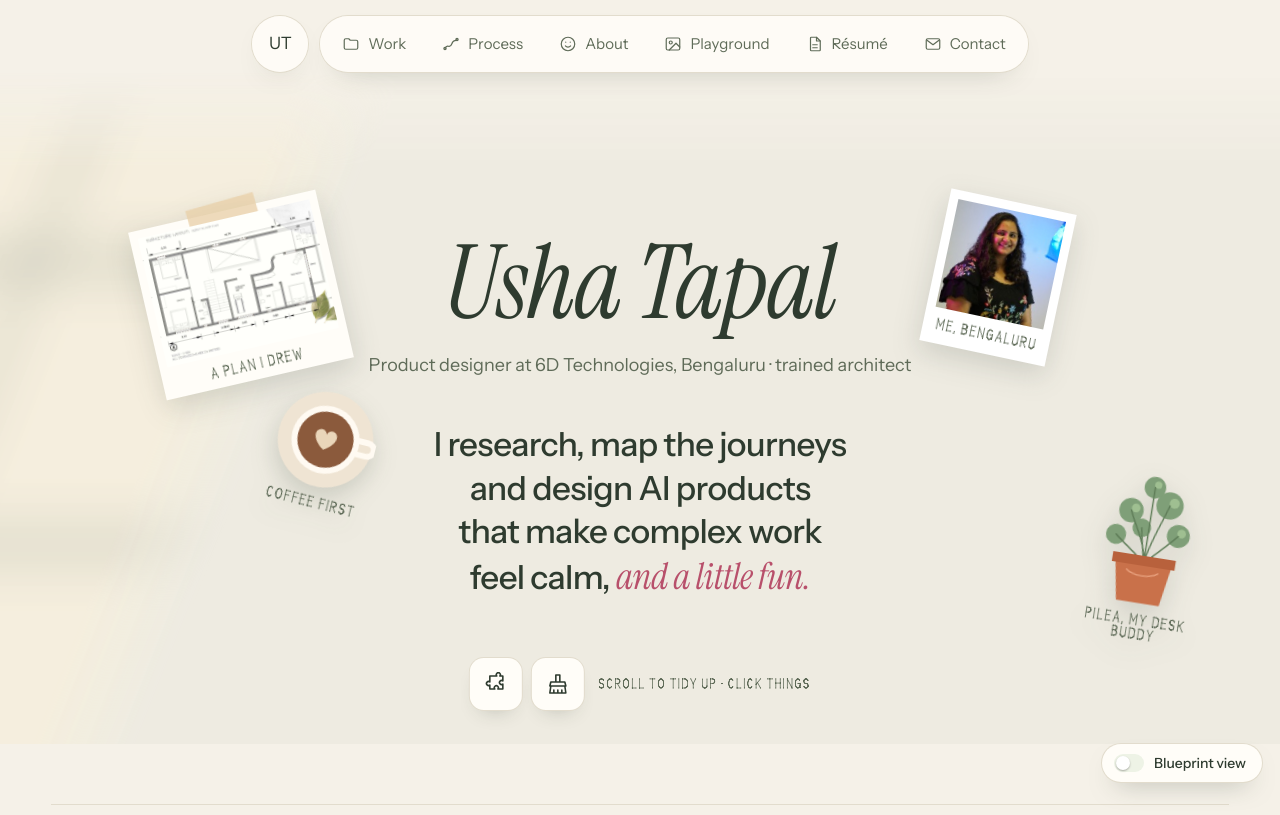
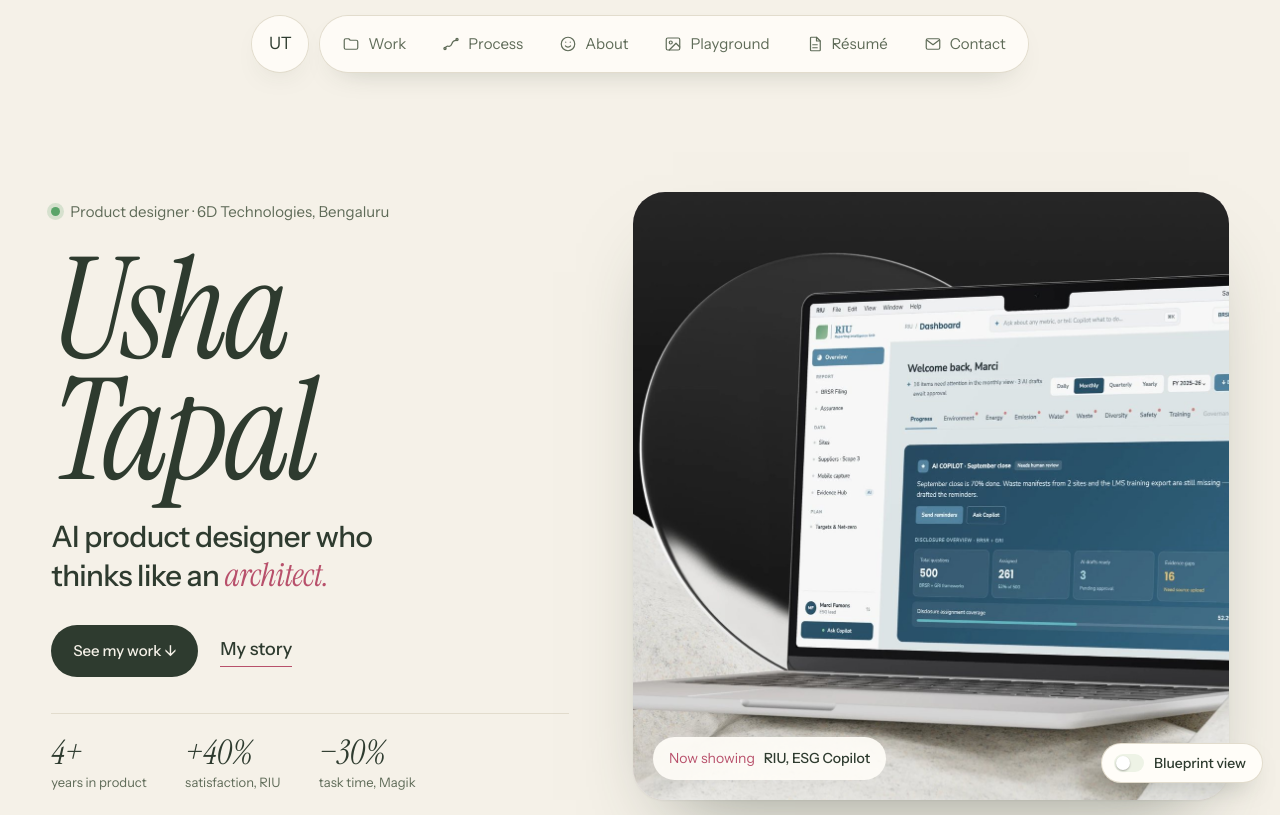
Before and after one commit to UshaTapal-L/UshaTapal-L.github.io, a plain HTML site: page v5.html in a window 1280 px wide. Shown: the top 815 px of the page. Drawn offline with Linux system fonts and the light colour scheme.

Commit message:
Version 5: new hero with big type and one strong visual
Co-Authored-By: Claude Opus 5.5 <noreply@anthropic.com>
Claude-Session: https://claude.ai/code/session_01GUymvVu59LT6427H12zdcx

```diff
--- a/assets/css/v5-build.css
+++ b/assets/css/v5-build.css
@@ -54,3 +54,4 @@
 .bp-hint, .bp-title, .bp-dim { opacity: clamp(0, calc((var(--left, 1) - .9) * 10), 1); transition: opacity .2s; }
 .bp-title { bottom: 28px; right: max(150px, calc(50vw - 560px)); }
 @media (max-width: 700px) { .bp-hint { bottom: 40px; font-size: 15px; } }
+.bp-pct { right: auto; left: max(var(--gut), calc(50vw - 600px)); }
--- /dev/null
+++ b/assets/css/v5-hero.css
@@ -0,0 +1,39 @@
+/* Version 5 hero: big type and one strong visual */
+.h5 { position: relative; min-height: min(92vh, 860px); display: grid; grid-template-columns: minmax(0, 1fr) minmax(0, 1.15fr); gap: clamp(32px, 5vw, 80px); align-items: center;
+  max-width: 1320px; margin: 0 auto; padding: 120px var(--gut) 70px; }
+.h5-text { display: grid; gap: 26px; align-content: center; }
+.h5-eyebrow { display: flex; align-items: center; gap: 10px; font-size: 15px; color: var(--mute); }
+.h5-dot { width: 9px; height: 9px; border-radius: 50%; background: #5aa469; box-shadow: 0 0 0 4px rgba(90,164,105,.2); }
+.h5-name { font: italic 400 clamp(84px, 11vw, 176px)/.86 var(--serif); letter-spacing: -.03em; color: var(--ink); }
+.h5-line { font: 500 clamp(24px, 2.3vw, 32px)/1.25 var(--sans); letter-spacing: -.02em; max-width: 18ch; text-wrap: balance; }
+.h5-line em { color: var(--rose); font-size: 1.1em; }
+.h5-cta { display: flex; flex-wrap: wrap; align-items: center; gap: 22px; margin-top: 4px; }
+.h5-link { font-weight: 500; text-decoration: none; border-bottom: 1.5px solid var(--rose); padding-bottom: 2px; }
+.h5-link:hover { color: var(--rose); }
+.h5-facts { list-style: none; padding: 22px 0 0; margin: 10px 0 0; display: flex; gap: clamp(22px, 3vw, 44px); border-top: 1px solid var(--line); }
+.h5-facts b { display: block; font: italic 400 34px/1 var(--serif); color: var(--ink); }
+.h5-facts span { font-size: 14px; color: var(--mute); }
+.h5-vis { margin: 0; position: relative; border-radius: 32px; overflow: hidden; background: #f3e4e8; aspect-ratio: 1 / 1.02;
+  box-shadow: 0 1px 2px rgba(46,59,47,.06), 0 40px 80px -40px rgba(46,59,47,.5); }
+.h5-vis img { width: 100%; height: 100%; object-fit: cover; object-position: 50% 40%; transform: scale(1.04); transition: transform 1.4s cubic-bezier(.22,1,.36,1); }
+.h5-vis:hover img { transform: scale(1.08); }
+.h5-vis figcaption { position: absolute; left: 20px; bottom: 20px; padding: 10px 16px; border-radius: 99px; background: rgba(255,253,248,.92); font-size: 14px; font-weight: 500; }
+.h5-vis figcaption span { color: var(--rose); margin-right: 6px; font-weight: 400; }
+@media (prefers-reduced-motion: no-preference) {
+  .js .h5-text > * { animation: h5-up .9s cubic-bezier(.22,1,.36,1) both; }
+  .js .h5-text > :nth-child(2) { animation-delay: .08s; } .js .h5-text > :nth-child(3) { animation-delay: .18s; } .js .h5-text > :nth-child(4) { animation-delay: .28s; } .js .h5-text > :nth-child(5) { animation-delay: .38s; }
+  .js .h5-vis { animation: h5-vis 1.2s cubic-bezier(.22,1,.36,1) .15s both; }
+}
+@keyframes h5-up { from { opacity: 0; transform: translateY(24px); } }
+@keyframes h5-vis { from { opacity: 0; transform: translateY(30px) scale(.97); } }
+@media (max-width: 900px) {
+  .h5 { grid-template-columns: 1fr; min-height: 0; padding-top: 100px; gap: 40px; }
+  .h5-vis { aspect-ratio: 4 / 3; }
+  .h5-facts b { font-size: 28px; }
+}
+/* blueprint notes for the new hero: keep them in the clear top band */
+.h5 .bp-dim { display: none; }
+.h5 .bp-title { display: none; }
+.h5 .bp-hint { left: auto; right: max(var(--gut), calc(50vw - 600px)); top: 26px; bottom: auto; transform: none; font-size: 15px; animation: none; }
+.h5-facts span { display: block; font-size: 13px; line-height: 1.35; margin-top: 4px; }
+@media (max-width: 600px) { .h5-facts { gap: 18px; } .h5-facts b { font-size: 24px; } .h5 .bp-hint { display: none; } }
--- a/assets/js/v5-build.js
+++ b/assets/js/v5-build.js
@@ -7,7 +7,7 @@
     var l = document.createElement('div'); l.className = 'bp-layer'; l.setAttribute('aria-hidden', 'true');
     l.innerHTML = '<span class="bp-tag"><b>SHEET ' + s.dataset.sheet + '</b>' + s.dataset.sheetName.toUpperCase() + '</span><span class="bp-pct"></span><span class="bp-edge"></span>';
     if (i === 0) l.innerHTML += '<span class="bp-dim">USHA TAPAL · 1 : 1</span><span class="bp-hint">SCROLL TO BUILD ↓</span>' +
-      '<span class="bp-title"><span>PROJECT</span><span>PORTFOLIO</span><span>DRAWN BY</span><span>USHA TAPAL</span><span>SCALE</span><span>1 : 1</span><span>DATE</span><span>2026</span></span>';
+      '<span class="bp-title" style="bottom:28px"><span>PROJECT</span><span>PORTFOLIO</span><span>DRAWN BY</span><span>USHA TAPAL</span><span>SCALE</span><span>1 : 1</span><span>DATE</span><span>2026</span></span>';
     s.appendChild(l); s._l = l; s._p = 0; s._pct = l.querySelector('.bp-pct');
   });
   var forced = false;
--- a/v5.html
+++ b/v5.html
@@ -21,6 +21,7 @@
   <link rel="stylesheet" href="assets/css/v2-creative.css">
   <link rel="stylesheet" href="assets/css/v5-build.css">
   <link rel="stylesheet" href="assets/css/v5-compact.css">
+  <link rel="stylesheet" href="assets/css/v5-hero.css">
 </head>
 <body class="lt bp-site" data-fx-doorway>
   <a class="lt-skip" href="#main">Skip to content</a>
@@ -39,29 +40,25 @@
 
   <main id="main">
     <!-- HERO: a desk you can rearrange -->
-    <section class="lt-desk" id="top" aria-labelledby="hi-h" data-sheet="A-00" data-sheet-name="Site plan · Hello">
-      <div class="lt-desk__mid">
-        <h1 id="hi-h" class="lt-name">Usha Tapal</h1>
-        <p class="lt-role">Product designer at 6D Technologies, Bengaluru · trained architect</p>
-        <p class="lt-say">I research, map the journeys and design AI products that make complex work feel calm, <em>and a little fun.</em></p>
+    <section class="h5" id="top" aria-labelledby="hi-h" data-sheet="A-00" data-sheet-name="Site plan · Hello">
+      <div class="h5-text">
+        <p class="h5-eyebrow"><span class="h5-dot" aria-hidden="true"></span>Product designer · 6D Technologies, Bengaluru</p>
+        <h1 id="hi-h" class="h5-name">Usha<br>Tapal</h1>
+        <p class="h5-line">AI product designer who thinks like an <em>architect.</em></p>
+        <div class="h5-cta">
+          <a class="lt-btn" href="#work">See my work ↓</a>
+          <a class="h5-link" href="#about">My story</a>
+        </div>
+        <ul class="h5-facts" aria-label="Quick facts">
+          <li><b>4+</b><span>years in product</span></li>
+          <li><b>+40%</b><span>satisfaction, RIU</span></li>
+          <li><b>−30%</b><span>task time, Magik</span></li>
+        </ul>
       </div>
-      <div class="lt-sun" aria-hidden="true"><span class="lt-sun__shade"></span><span class="lt-sun__win"></span></div>
-      <div class="lt-objs" data-desk>
-        <figure class="ob ob--sheet" data-o="plan" style="--x:8%;--y:6%;--r:-13deg" data-cx="2" data-cy="2"><span class="ob-swap"><img src="images/work/arch/first-floor-plan.jpg" alt="A first floor plan I drew" width="1600" height="1200" draggable="false"><img class="alt" src="images/work/riu-dashboard.jpg" alt="" width="1100" height="687" draggable="false"></span><figcaption data-say="a plan I drew|a screen I designed">a plan I drew</figcaption></figure>
-        <figure class="ob ob--ill ob--cup" data-o="cup" style="--x:19%;--y:40%;--r:14deg" data-cx="4" data-cy="40"><svg viewBox="0 0 120 150" aria-hidden="true"><g class="steam" fill="none" stroke="#b7aa98" stroke-width="3" stroke-linecap="round"><path d="M48 26c-6-8 6-12 0-20"/><path d="M62 24c-6-8 6-12 0-20"/><path d="M76 26c-6-8 6-12 0-20"/></g><g transform="translate(0 30)"><circle cx="60" cy="60" r="56" fill="#efe4d3"/><circle cx="60" cy="60" r="40" fill="#fffaf2"/><circle cx="60" cy="60" r="33" fill="#8b5a3c"/><path d="M60 72c-14-9-16-20-8-23 4-1 7 1 8 5 1-4 4-6 8-5 8 3 6 14-8 23z" fill="#ead6ba"/><path d="M98 52h12a8 8 0 0 1 0 16H98" fill="none" stroke="#fffaf2" stroke-width="7"/></g></svg><figcaption data-say="coffee first|ahh, better">coffee first</figcaption></figure>
-        <figure class="ob ob--polaroid" data-o="flip" style="--x:75%;--y:4%;--r:12deg" data-cx="84" data-cy="2"><span class="ob-card"><span class="ob-front"><img src="images/avatar.jpg" alt="Usha" width="165" height="165" draggable="false"><span class="ob-cap">me, Bengaluru</span></span><span class="ob-back">I bake when I’m stressed. It works every time.</span></span></figure>
-        <figure class="ob ob--plant" data-o="plant" style="--x:88%;--y:64%;--r:9deg" data-cx="86" data-cy="68"><svg viewBox="0 0 160 190" aria-hidden="true">
-          <g fill="#7f9f78"><circle cx="52" cy="58" r="17"/><circle cx="104" cy="44" r="19"/><circle cx="80" cy="22" r="15"/><circle cx="36" cy="94" r="14"/><circle cx="122" cy="84" r="16"/><circle cx="70" cy="80" r="13"/></g>
-          <g class="new" fill="#9fbf91"><circle class="l1" cx="138" cy="52" r="12"/><circle class="l2" cx="22" cy="62" r="11"/><circle class="l3" cx="100" cy="100" r="10"/></g>
-          <g fill="#9fbf91"><circle cx="58" cy="54" r="6"/><circle cx="110" cy="40" r="7"/><circle cx="84" cy="18" r="5"/><circle cx="126" cy="80" r="6"/></g>
-          <g fill="none" stroke="#5f7d58" stroke-width="2" stroke-linecap="round"><path d="M80 128C78 100 60 78 52 58M80 128c4-30 18-62 24-84M80 128c0-40 0-80 0-106M80 128C66 116 48 104 36 94M80 128c14-14 30-30 42-44M80 128c-4-18-8-34-10-48"/></g>
-          <path d="M40 124h80l-10 60H50z" fill="#c9714a"/><path d="M36 118h88v14H36z" fill="#b8613c"/><path d="M58 140c10 8 34 8 44 0" fill="none" stroke="#e9a27f" stroke-width="2" stroke-linecap="round"/></svg><figcaption data-say="pilea, my desk buddy|a new leaf!|growing well|thriving">pilea, my desk buddy</figcaption></figure>
-      </div>
-      <div class="lt-tools">
-        <button type="button" class="lt-tool" data-scatter aria-label="Scatter the desk" title="Scatter"><svg viewBox="0 0 24 24" aria-hidden="true"><path d="M9 4h4a2 2 0 1 1 3 0h3v5a2 2 0 1 0 0 3v5h-5a2 2 0 1 0-3 0H6v-4a2 2 0 1 1 0-3V4z"/></svg></button>
-        <button type="button" class="lt-tool" data-tidy aria-label="Tidy up the desk" title="Tidy up"><svg viewBox="0 0 24 24" aria-hidden="true"><path d="M10 3h4v7h-4zM5 10h14l1 4H4zM5 14l-1 7h16l-1-7M8 21v-3M12 21v-3M16 21v-3"/></svg></button>
-        <span class="lt-tools__hint" data-hint>Scroll to tidy up · click things</span>
-      </div>
+      <figure class="h5-vis">
+        <img src="images/work/riu-mockup.jpg" alt="RIU, an ESG reporting platform I designed, on a laptop" width="1600" height="1275">
+        <figcaption><span>Now showing</span> RIU, ESG Copilot</figcaption>
+      </figure>
     </section>
 
     <!-- WORK -->
```
